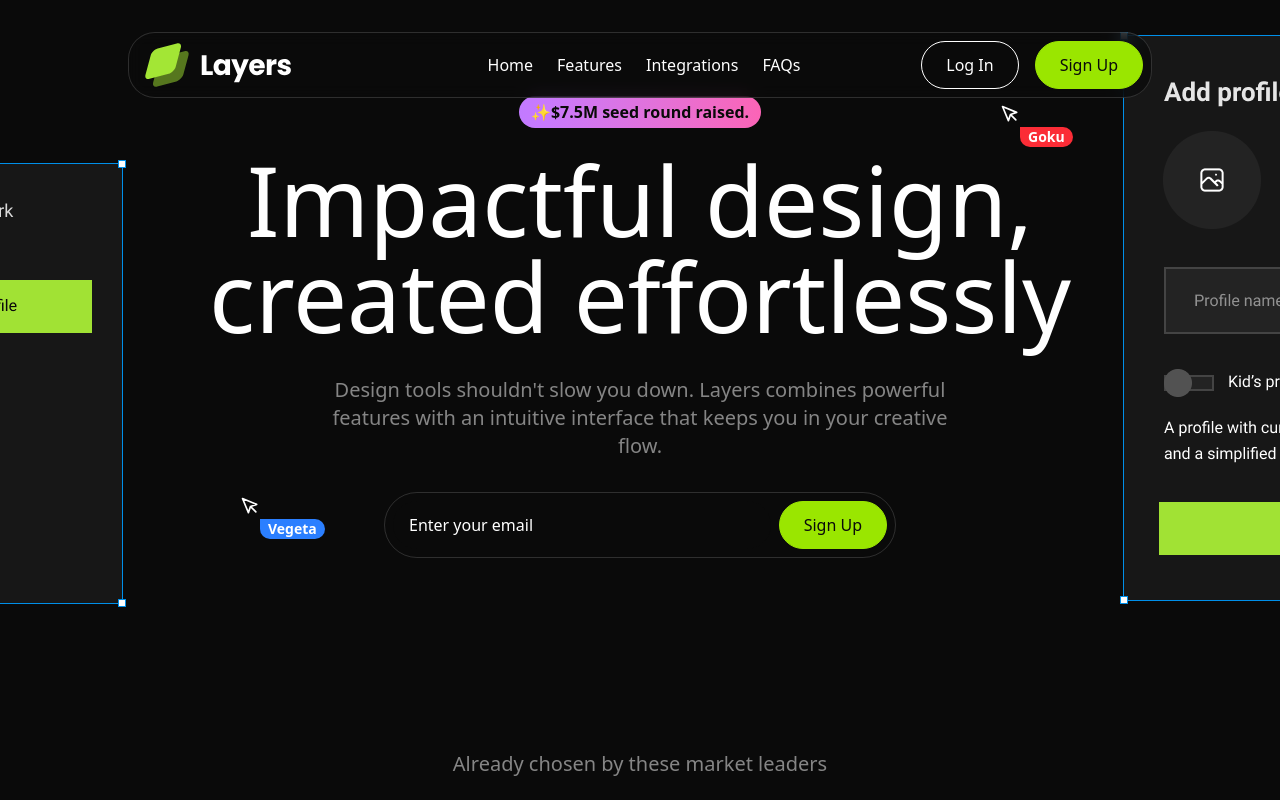
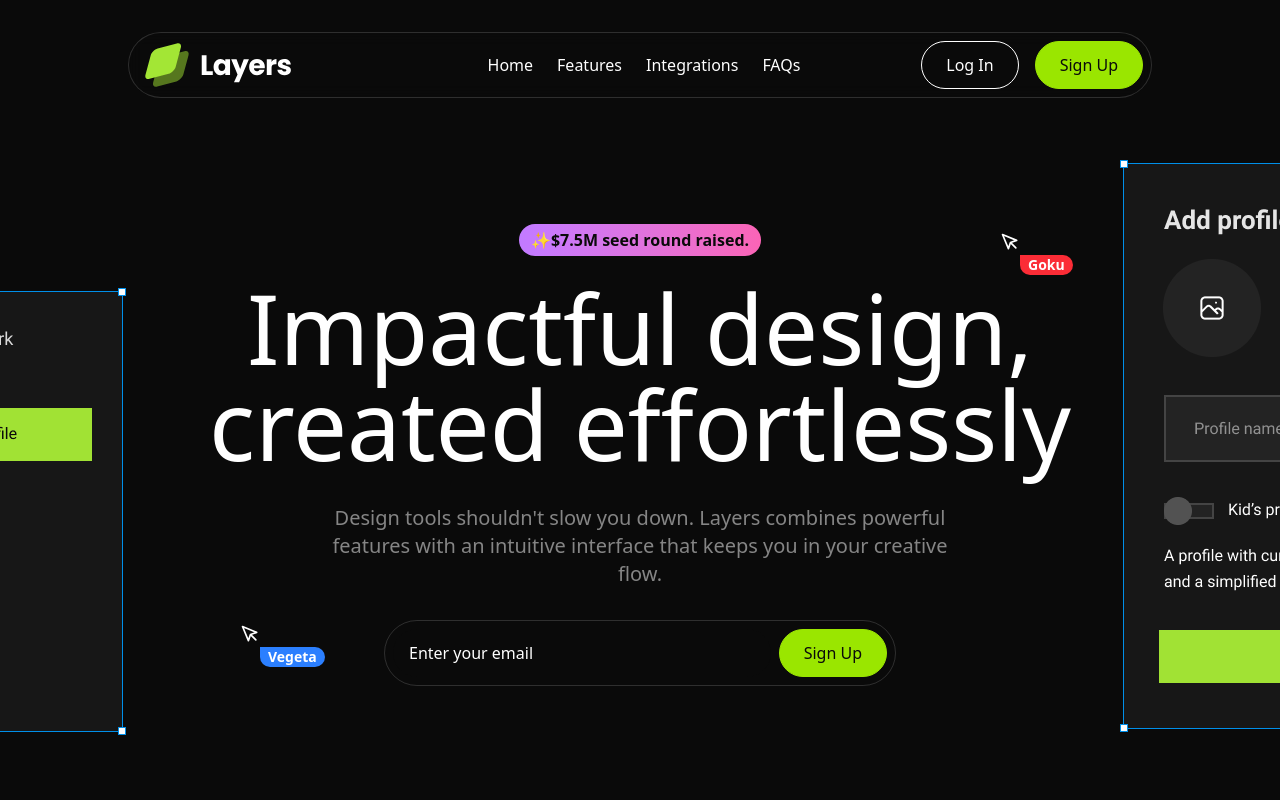
Before and after one commit to theankitgupta/saasLandingPagePractice, a Next.js app: page / in a window 1280 px wide. Shown: the top 800 px of the page. Built offline with nearby package versions, Linux system fonts and the light colour scheme.

Commit message:
Dynamic Navigation Section Desktop & Tablet View

```diff
--- a/components/sections/navigation/NavigationBar.tsx
+++ b/components/sections/navigation/NavigationBar.tsx
@@ -1,38 +1,41 @@
-"use client";
+"use client"; // REQUIRED: This directive is needed because we use hooks (useState) and browser interactions.
+
 import React, { useState } from "react";
 import Image from "next/image";
 import { Nav_Items } from "@/data/navigationLink";
 import logoImage from "@/assets/images/logo.svg";
 import Button from "@/components/ui/Button";
 import { twMerge } from "tailwind-merge";
+/* LIBRARY: Framer Motion
+  We import 'motion' to create animated elements and 'AnimatePresence' to handle animations when an element is REMOVED from the DOM (like closing a menu).
+*/
 import { AnimatePresence, motion } from "framer-motion";
 
 export default function NavigationBar() {
+  /* STATE: Interaction Logic
+    We need a boolean state (`true`/`false`) to track if the mobile menu is open.
+    `isOpen` drives strictly the LOGIC. The VISUALS react to this variable.
+  */
   const [isOpen, setIsOpen] = useState(false);
+
   return (
+    <>
+      {/* LAYOUT: Fixed Positioning
+          -------------------------
+          - `fixed w-full top-0`: Removes the navbar from normal flow and pins it to the viewport top.
+          - `z-50`: Ensures it floats ABOVE everything else (Hero images, text, etc).
+      */}
       <section className="p-4 lg:py-8 fixed w-full top-0 z-50">
-      {/* DESIGN PRINCIPLE: "Constrained Width"
-        -------------------------------------
-        - `container mx-auto max-w-5xl`: We limit the width to `5xl` (approx 1024px).
-        - WHY? If a navbar stretches too wide on a huge monitor, the user has to physically turn their head to see the logo on the left and the buttons on the right.
-          Constraining width keeps the UI "tight" and readable.
+        <div className="container mx-auto max-w-5xl">
+          {/* STYLE: Glassmorphism Container
+              ------------------------------
+              - `bg-neutral-950/70`: Sets a dark background with 70% opacity.
+              - `backdrop-blur`: The browser blurs whatever is BEHIND this element.
+              - Result: The navbar feels like "frosted glass" floating over the page content.
           */}
-      <div className="container mx-auto max-w-5xl">
-        <div className="border border-white/15 rounded-[27px] overflow-hidden bg-neutral-950/70 backdrop-blur">
-          {/* DESIGN PRINCIPLE: "The Floating Island" & "Visual Balance"
-          ----------------------------------------------------------
-          - `rounded-full`: Creates a "pill" shape. This feels more modern and organic than a sharp rectangular bar stuck to the top of the screen.
-          - `border-white/15`: A subtle 15% opacity border adds "definition" without being harsh.
-            This mimics glassmorphism trends.
-            - `grid-cols-2 lg:grid-cols-3`:
-            - On Mobile (2 cols): Left = Logo, Right = Hamburger Menu.
-            - On Desktop (3 cols): Left = Logo, Center = Links, Right = Buttons.
-            This Grid ensures the center links are mathematically centered, regardless of logo width.
-        */}
+          <div className="border border-white/15 rounded-[27px] md:rounded-full overflow-hidden bg-neutral-950/70 backdrop-blur">
             <div className="grid grid-cols-2 lg:grid-cols-3 p-2 px-4 md:pr-2 items-center">
-            {/* 1. BRANDING (Visual Anchor)
-            The top-left is the first place a user scans. It anchors the layout.
-          */}
+              {/* 1. BRANDING */}
               <div className="">
                 <Image
                   src={logoImage}
@@ -41,20 +44,13 @@
                 />
               </div>
 
-            {/* 2. NAVIGATION (The "Wayfinding")
-            --------------------------------
-            - `hidden lg:flex`: We use "Progressive Disclosure".
-              Mobile screens are too small for 5-6 links, so we hide them.
-              Desktop screens have room, so we show them.
-            - `font-medium`: Using a medium font weight improves readability against complex backgrounds compared to `font-normal`.
-          */}
+              {/* 2. DESKTOP NAVIGATION (Hidden on Mobile) */}
               <div className="hidden lg:flex justify-center items-center">
                 <nav className="flex gap-6 font-medium">
                   {Nav_Items.map((link) => (
                     <a
                       href={link.href}
                       key={link.label}
-                    /* DESIGN TIP: Always give feedback on hover. */
                       className="transition duration-200 hover:text-lime-400"
                     >
                       {link.label}
@@ -63,14 +59,11 @@
                 </nav>
               </div>
 
-            {/* 3. ACTIONS (The "Goal")
-            ------------------------
-            The bottom-right (or top-right) is the "terminal" area of the scan pattern.
-            This is where we place the actions we want users to take (Log In / Sign Up).
-          */}
+              {/* 3. ACTIONS & HAMBURGER */}
               <div className="flex justify-end gap-4">
-              {/* MOBILE TRIGGER (Touch Targets)
-              On mobile, space is premium. We replace text buttons with a recognizable icon.
+                {/* INTERACTION: The Animated Hamburger Icon
+                    ----------------------------------------
+                    This SVG acts as a button. It transforms from 3 lines (Burger) to an X (Close) based on `isOpen`.
                 */}
                 <svg
                   xmlns="https://www.w3.org/2000/svg"
@@ -82,19 +75,27 @@
                   strokeWidth="2"
                   strokeLinecap="round"
                   strokeLinejoin="round"
-                className="feather feather-menu md:hidden"
-                onClick={() => setIsOpen(!isOpen)}
+                  className="feather feather-menu md:hidden cursor-pointer" // Added cursor-pointer for UX
+                  onClick={() => setIsOpen(!isOpen)} // Toggle state on click
                 >
+                  {/* TOP LINE: Rotates down 45deg
+                      - `origin-left`: Critical! Pivots the line from the left tip instead of the center.
+                      - `-translate-y-1`: Tweaks position to line up the X perfectly.
+                  */}
                   <line
                     x1={3}
                     y1={6}
                     x2={21}
                     y2={6}
                     className={twMerge(
-                    "origin-left transition",
+                      "origin-left transition", // Use CSS transition for simple rotation
                       isOpen && "rotate-45 -translate-y-1"
                     )}
                   ></line>
+
+                  {/* MIDDLE LINE: Fades out
+                      - `opacity-0`: Disappears when menu is open.
+                  */}
                   <line
                     x1={3}
                     y1={12}
@@ -102,6 +103,10 @@
                     y2={12}
                     className={twMerge("transition", isOpen && "opacity-0")}
                   ></line>
+
+                  {/* BOTTOM LINE: Rotates up 45deg
+                      - Also pivots from left to cross the top line.
+                  */}
                   <line
                     x1={3}
                     y1={18}
@@ -114,24 +119,14 @@
                   ></line>
                 </svg>
 
-              {/* DESIGN PRINCIPLE: "Visual Hierarchy"
-              ------------------------------------
-              Notice we have two buttons, but they look different.
-              1. `secondary` (Log In): Less visual weight. For existing users.
-              2. `primary` (Sign Up): High contrast, solid color. This draws the eye.
-
-              If both were "Primary", the user would have to stop and read to decide.
-              By making one dominant, we guide the user to the most important action.
-          */}
+                {/* DESKTOP BUTTONS */}
                 <Button
-                type="button"
                   variant="secondary"
                   className="hidden md:inline-flex items-center"
                 >
                   Log In
                 </Button>
                 <Button
-                type="button"
                   variant="primary"
                   className="hidden md:inline-flex items-center"
                 >
@@ -139,12 +134,25 @@
                 </Button>
               </div>
             </div>
+
+            {/* ANIMATION: The Dropdown Menu
+                ----------------------------
+                - `AnimatePresence`: React normally deletes components instantly when `isOpen` becomes false. This wrapper forces React to WAIT until the exit animation finishes before deleting it from the DOM.
+            */}
             <AnimatePresence>
               {isOpen && (
                 <motion.div
+                  /* FRAMER MOTION PROPS:
+                    - `initial`: Starting state (height: 0, invisible).
+                    - `animate`: Target state (height: "auto"). "auto" is powerful—it calculates the exact height needed for the content.
+                    - `exit`: State to animate TO when unmounting (height: 0).
+                  */
                   initial={{ height: 0 }}
                   animate={{ height: "auto" }}
                   exit={{ height: 0 }}
+                  /* VISUAL CLEANUP:
+                    - `overflow-hidden`: Essential during height animations. Without this, the text would be visible "spilling out" of the menu while the container shrinks.
+                  */
                   className="overflow-hidden"
                 >
                   <div className="flex flex-col items-center gap-4 py-4">
@@ -162,5 +170,15 @@
           </div>
         </div>
       </section>
+
+      {/* LAYOUT: The "Ghost" Spacer
+          --------------------------
+          - Since the Navbar is `fixed` (taken out of flow), the Hero section
+            will slide underneath it and be hidden.
+          - We place this empty `div` here with the SAME height as the navbar
+            (approx `pb-24`) to push the Hero down so it starts visible.
+      */}
+      <div className="pb-24 md:pb-28 lg:pb-32"></div>
+    </>
   );
 }
```
Lines whose indentation alone changed are shown as unchanged.
